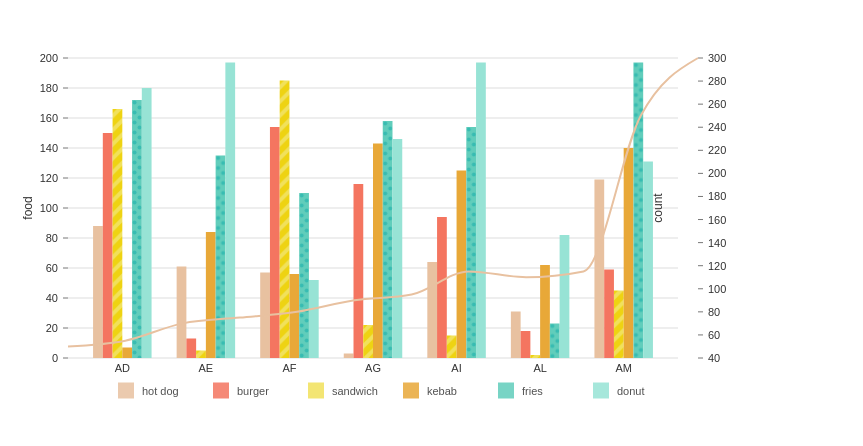
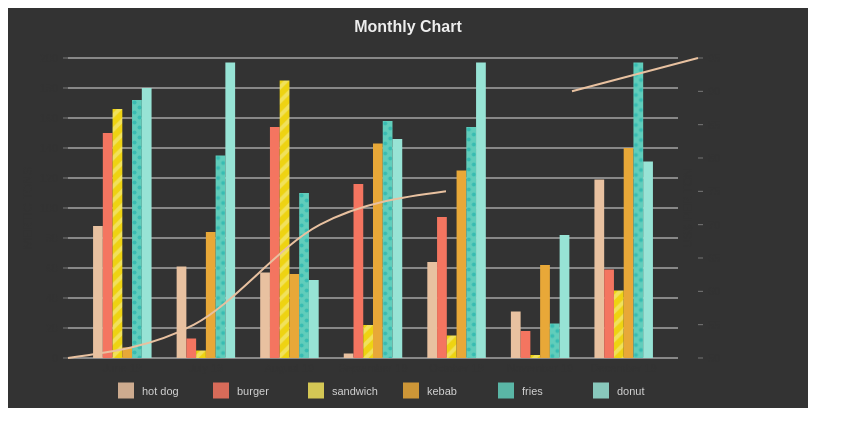
Before and after one commit to jackgilbertx/bar-line_chart, a React (Create React App) app: page / in a window 1280 px wide. Shown: the top 446 px of the page, without its empty margins (0-863 px from the left). Built offline with nearby package versions, Linux system fonts and the light colour scheme.

Commit message:
code for Xong
morning of 09/16/2019

```diff
--- a/src/App.js
+++ b/src/App.js
@@ -8,9 +8,14 @@ import "./styles.css";
 // website examples showcase many properties,
 // you'll often use just a few of them.
 
-const App = ({ data, dataLine }) => (
+const App = ({ data, dataLine }) => {
+  const tickTheme = {
+    textColor: "#eee"
+  };
+  return (
     <div className="container">
       <div className="bar">
+        <div className="title">Monthly Chart</div>
         <ResponsiveBar
           data={data}
           keys={["hot dog", "burger", "sandwich", "kebab", "fries", "donut"]}
@@ -18,6 +23,7 @@ const App = ({ data, dataLine }) => (
           margin={{ top: 50, right: 130, bottom: 50, left: 60 }}
           padding={0.3}
           groupMode="grouped"
+          theme={tickTheme}
           colors={{ scheme: "nivo" }}
           defs={[
             {
@@ -75,15 +81,16 @@ const App = ({ data, dataLine }) => (
             tickSize: 5,
             tickPadding: 5,
             tickRotation: 0,
-          legend: "food",
+            legend: "MERTIC TONS",
             legendPosition: "middle",
             legendOffset: -40
           }}
           labelSkipWidth={12}
           labelSkipHeight={12}
-        labelTextColor={{ from: "color", modifiers: [["darker", 1.6]] }}
+          labelTextColor={'{ from: "color", modifiers: [["darker", 1.6]] }'}
           legends={[
             {
+              itemTextColor: "#eee",
               dataFrom: "keys",
               anchor: "bottom",
               direction: "row",
@@ -115,12 +122,14 @@ const App = ({ data, dataLine }) => (
         <ResponsiveLine
           curve="monotoneX"
           data={dataLine}
+          theme={tickTheme}
           margin={{ top: 50, right: 110, bottom: 50, left: 60 }}
           xScale={{ type: "point" }}
           yScale={{ type: "linear", stacked: true, min: "auto", max: "auto" }}
           axisTop={null}
           axisRight={{
             orient: "right",
+            tickColor: "#eee",
             tickSize: 5,
             tickPadding: 5,
             tickRotation: 0,
@@ -130,11 +139,12 @@ const App = ({ data, dataLine }) => (
           axisBottom={null}
           axisRight={{
             orient: "left",
+            tickColor: "#eee",
             tickSize: 5,
             tickPadding: 5,
             tickRotation: 0,
-          legend: "count",
-          legendOffset: -40,
+            legend: "US$ PER TON",
+            legendOffset: -10,
             legendPosition: "middle"
           }}
           axisLeft={null}
@@ -152,5 +162,6 @@ const App = ({ data, dataLine }) => (
       </div>
     </div>
   );
+};
 
 export default App;
--- a/src/index.js
+++ b/src/index.js
@@ -8,52 +8,32 @@ const dataLine = [
     color: "hsl(302, 70%, 50%)",
     data: [
       {
-        x: "plane",
+        x: 0,
         y: 50
       },
       {
-        x: "helicopter",
+        x: 1,
         y: 55
       },
       {
-        x: "boat",
+        x: 2,
         y: 70
       },
       {
-        x: "train",
+        x: 3,
         y: 75
       },
       {
-        x: "subway",
+        x: 3,
         y: 80
       },
       {
-        x: "bus",
+        x: 4,
         y: 90
       },
       {
-        x: "car",
+        x: 5,
         y: 95
-      },
-      {
-        x: "moto",
-        y: 115
-      },
-      {
-        x: "bicycle",
-        y: 110
-      },
-      {
-        x: "horse",
-        y: 115
-      },
-      {
-        x: "skateboard",
-        y: 250
-      },
-      {
-        x: "others",
-        y: 300
       }
     ]
   }
@@ -61,7 +41,7 @@ const dataLine = [
 
 const data = [
   {
-    country: "AD",
+    country: "June 19",
     "hot dog": 88,
     "hot dogColor": "hsl(224, 70%, 50%)",
     burger: 150,
@@ -76,7 +56,7 @@ const data = [
     donutColor: "hsl(277, 70%, 50%)"
   },
   {
-    country: "AE",
+    country: "July 19",
     "hot dog": 61,
     "hot dogColor": "hsl(86, 70%, 50%)",
     burger: 13,
@@ -91,7 +71,7 @@ const data = [
     donutColor: "hsl(39, 70%, 50%)"
   },
   {
-    country: "AF",
+    country: "August 19",
     "hot dog": 57,
     "hot dogColor": "hsl(197, 70%, 50%)",
     burger: 154,
@@ -106,7 +86,7 @@ const data = [
     donutColor: "hsl(357, 70%, 50%)"
   },
   {
-    country: "AG",
+    country: "September 19",
     "hot dog": 3,
     "hot dogColor": "hsl(255, 70%, 50%)",
     burger: 116,
@@ -121,7 +101,7 @@ const data = [
     donutColor: "hsl(298, 70%, 50%)"
   },
   {
-    country: "AI",
+    country: "October 19",
     "hot dog": 64,
     "hot dogColor": "hsl(16, 70%, 50%)",
     burger: 94,
@@ -136,7 +116,7 @@ const data = [
     donutColor: "hsl(301, 70%, 50%)"
   },
   {
-    country: "AL",
+    country: "November 19",
     "hot dog": 31,
     "hot dogColor": "hsl(123, 70%, 50%)",
     burger: 18,
@@ -151,7 +131,7 @@ const data = [
     donutColor: "hsl(173, 70%, 50%)"
   },
   {
-    country: "AM",
+    country: "December 19",
     "hot dog": 119,
     "hot dogColor": "hsl(229, 70%, 50%)",
     burger: 59,
@@ -166,6 +146,7 @@ const data = [
     donutColor: "hsl(333, 70%, 50%)"
   }
 ];
+
 ReactDOM.render(
   <App dataLine={dataLine} data={data} />,
   document.getElementById("root")
--- a/src/styles.css
+++ b/src/styles.css
@@ -9,6 +9,7 @@
   top: 0px;
   left: 0px;
   z-index: 1;
+  background: #333;
 }
 .line {
   height: 400px;
@@ -18,3 +19,13 @@
   left: 0px;
   z-index: 2;
 }
+
+.title {
+  position: absolute;
+  top: 10px;
+  left: 50%;
+  font-weight: bold;
+  font-family: arial;
+  transform: translateX(-50%);
+  color: #eee;
+}
```
Lines whose indentation alone changed are shown as unchanged.
